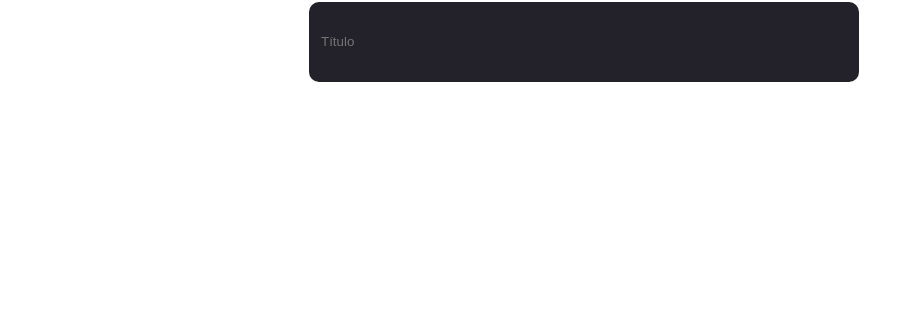
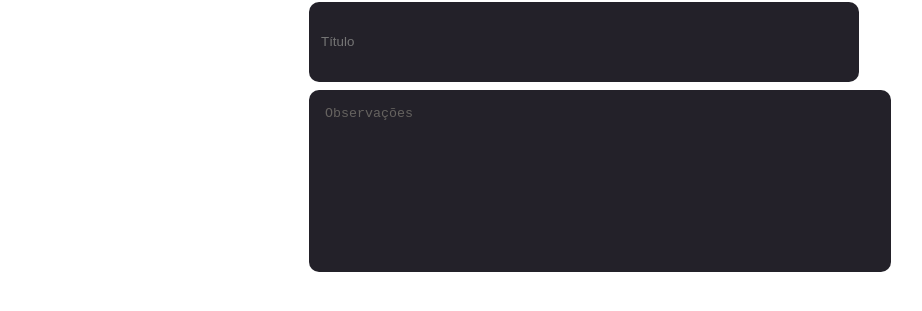
Before and after one commit to GabrielDiasz/rocketnotes, a React (Vite) app: page / in a window 1280 px wide. Shown: the part 265-576 px from the top of the page, without its empty margins (56-978 px from the left). Built offline with nearby package versions, Linux system fonts and the light colour scheme.

Commit message:
import textarea in page New

```diff
--- a/src/pages/New/index.jsx
+++ b/src/pages/New/index.jsx
@@ -2,6 +2,7 @@ import { Container, Form } from "./styles"
 
 import { Header } from "../../components/Header"
 import { Input } from "../../components/Input"
+import { Textarea } from "../../components/Textarea"
 
 export function New() {
   return (
@@ -19,6 +20,8 @@ export function New() {
             placeholder="Título"
           />
 
+          <Textarea placeholder="Observações"/>
+
         </Form>
       </main>
     </Container>
```
